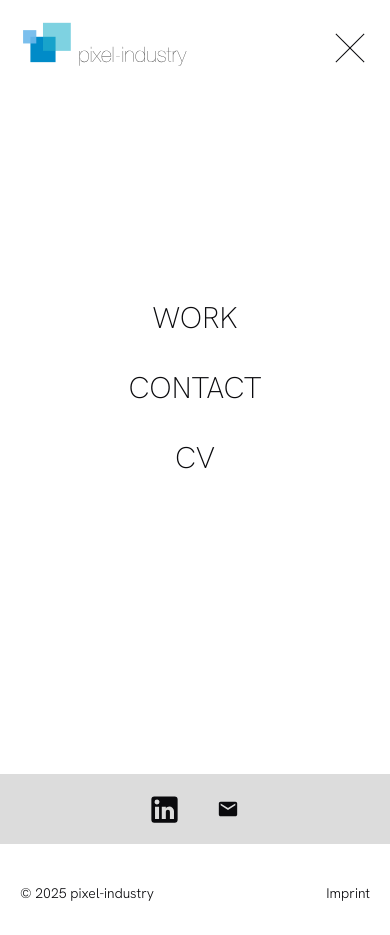
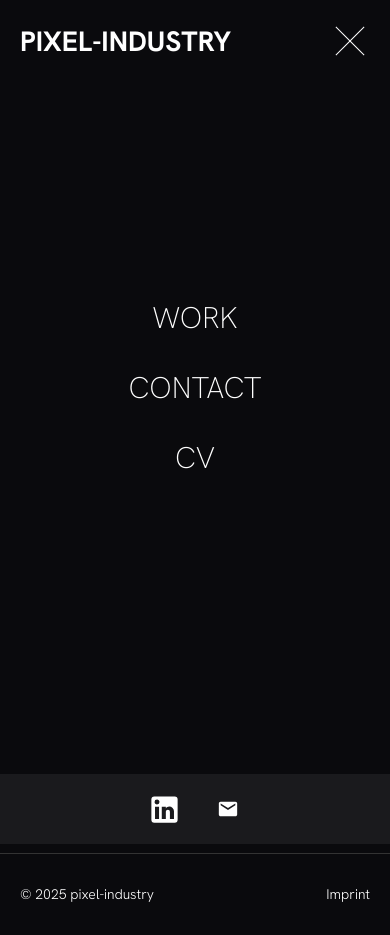
Before and after one commit to markus755/pixel-industry-portfolio, a plain HTML site: page contact.html in a window 390 px wide. Both pictures are taken after a click on the button "Menu". Drawn offline with Linux system fonts and the dark colour scheme.

Commit message:
19 Dezember

```diff
--- a/css/styles.css
+++ b/css/styles.css
@@ -73,8 +73,17 @@
 }
 
 .logo {
-    width: 170px;
-    height: auto;
+    font-family: 'Hanken Grotesk', sans-serif;
+    font-weight: 700;
+    font-size: 28px;
+    color: #0a0a0d;
+    text-decoration: none;
+    text-transform: uppercase;
+    transition: opacity 0.3s;
+}
+
+.logo:hover {
+    opacity: 0.6;
 }
 
 .nav-links {
@@ -209,8 +218,12 @@
 }
 
 .mobile-menu-header .logo {
-    width: 170px;
-    height: auto;
+    font-family: 'Hanken Grotesk', sans-serif;
+    font-weight: 700;
+    font-size: 28px;
+    color: #0a0a0d;
+    text-decoration: none;
+    text-transform: uppercase;
 }
 
 .mobile-menu-header .mobile-menu-btn {
@@ -983,3 +996,134 @@
         gap: 30px;
     }
 }
+/* Dark Mode */
+@media (prefers-color-scheme: dark) {
+    body {
+        background-color: #0a0a0d;
+        color: #ffffff;
+    }
+
+    /* Header */
+    header {
+        background: #0a0a0d;
+    }
+
+    .logo,
+    .nav-links a,
+    .cv-link {
+        color: #ffffff;
+    }
+
+    .mobile-menu-header .logo {
+        color: #ffffff;
+    }
+
+    .header-icon {
+        filter: invert(1) brightness(100);
+    }
+
+    .mobile-menu-btn::before,
+    .mobile-menu-btn::after {
+        background-color: #ffffff;
+    }
+
+    /* Mobile Menu */
+    .mobile-menu-overlay {
+        background: #0a0a0d;
+    }
+
+    .mobile-menu-overlay .nav-links a {
+        color: #ffffff;
+    }
+
+    .mobile-menu-footer {
+        background: #1a1a1d;
+    }
+
+    .mobile-social-links svg path {
+        fill: #ffffff;
+    }
+
+    /* Main Content */
+    .hero h1,
+    .hero p,
+    .content-section h1,
+    .content-section p,
+    .content-section a {
+        color: #ffffff;
+    }
+
+    /* Portfolio */
+    .portfolio-item h3 {
+        color: #ffffff;
+    }
+
+    /* Project Detail */
+    .project-header h1,
+    .project-meta p,
+    .project-intro h2,
+    .project-intro p,
+    .project-content h2,
+    .project-content p,
+    .project-column h2,
+    .project-column p {
+        color: #ffffff;
+    }
+
+    .project-intro h2::after,
+    .project-content h2::after,
+    .project-column h2::after {
+        background-color: #ffffff;
+    }
+
+    /* Contact Page */
+    .contact-hero h1,
+    .contact-info h2,
+    .contact-info p,
+    .contact-info a,
+    .contact-info-section a {
+        color: #ffffff;
+    }
+
+    .download-cv {
+        border-color: #ffffff;
+        color: #ffffff;
+    }
+
+    .download-cv:hover {
+        background: #ffffff;
+        color: #0a0a0d;
+    }
+
+    /* Footer */
+    footer {
+        background: #0a0a0d;
+        border-top: 1px solid #333;
+    }
+
+    footer p,
+    footer a {
+        color: #ffffff;
+    }
+
+    /* Cookie Banner */
+    .cookie-banner {
+        background: #0a0a0d;
+        border-top: 1px solid #333;
+    }
+
+    .cookie-banner p {
+        color: #ffffff;
+    }
+
+    .cookie-buttons button {
+        border-color: #ffffff;
+        background: #0a0a0d;
+        color: #ffffff;
+    }
+
+    .cookie-buttons button:first-child {
+        background: #ffffff;
+        color: #0a0a0d;
+    }
+}
--- a/header.html
+++ b/header.html
@@ -1,8 +1,6 @@
 <header>
     <nav>
-        <a href="index.html" class="logo-link">
-            <img src="images/pixel_industry_logo.svg" alt="pixel-industry logo" class="logo">
-        </a>
+        <a href="index.html" class="logo-link logo">Pixel-Industry</a>
         <div class="nav-right">
             <ul class="nav-links">
                 <li><a href="#" class="nav-home">WORK</a></li>
@@ -25,9 +23,7 @@
 <!-- Mobile Menu Overlay -->
 <div class="mobile-menu-overlay" id="mobileMenu">
     <div class="mobile-menu-header">
-        <a href="index.html" class="logo-link">
-            <img src="images/pixel_industry_logo.svg" alt="pixel-industry logo" class="logo">
-        </a>
+        <a href="index.html" class="logo-link logo">Pixel-Industry</a>
         <button class="mobile-menu-btn" onclick="toggleMobileMenu()" aria-label="Close Menu"></button>
     </div>
 
@@ -40,12 +36,12 @@
     <div class="mobile-menu-footer">
         <div class="mobile-social-links">
             <a href="https://www.linkedin.com/in/muellermarkus/" target="_blank">
-                <svg class="linkedin-icon" width="50" height="50" viewBox="0 0 24 24" fill="none" xmlns="http://www.w3.org/2000/svg">
+                <svg class="linkedin-icon" style="width: 27px; height: 27px; min-width: 27px; min-height: 27px; display: block;" width="27" height="27" viewBox="0 0 24 24" fill="none" xmlns="http://www.w3.org/2000/svg">
                     <path d="M19 3a2 2 0 0 1 2 2v14a2 2 0 0 1-2 2H5a2 2 0 0 1-2-2V5a2 2 0 0 1 2-2h14m-.5 15.5v-5.3a3.26 3.26 0 0 0-3.26-3.26c-.85 0-1.84.52-2.32 1.3v-1.11h-2.79v8.37h2.79v-4.93c0-.77.62-1.4 1.39-1.4a1.4 1.4 0 0 1 1.4 1.4v4.93h2.79M6.88 8.56a1.68 1.68 0 0 0 1.68-1.68c0-.93-.75-1.69-1.68-1.69a1.69 1.69 0 0 0-1.69 1.69c0 .93.76 1.68 1.69 1.68m1.39 9.94v-8.37H5.5v8.37h2.77z" fill="#0a0a0d"/>
                 </svg>
             </a>
             <a href="mailto:mueller@pixel-industry.de">
-                <svg class="mail-icon" width="46" height="32" viewBox="0 0 24 24" fill="none" xmlns="http://www.w3.org/2000/svg">
+                <svg class="mail-icon" style="width: 25px; height: 17px; min-width: 25px; min-height: 17px; display: block;" width="25" height="17" viewBox="0 0 24 24" fill="none" xmlns="http://www.w3.org/2000/svg">
                     <path d="M20 4H4c-1.1 0-1.99.9-1.99 2L2 18c0 1.1.9 2 2 2h16c1.1 0 2-.9 2-2V6c0-1.1-.9-2-2-2zm0 4l-8 5-8-5V6l8 5 8-5v2z" fill="#0a0a0d"/>
                 </svg>
             </a>
```
Also changed, not shown: images/linkedin_icon_white.svg (added), images/mail_white.svg (added).
